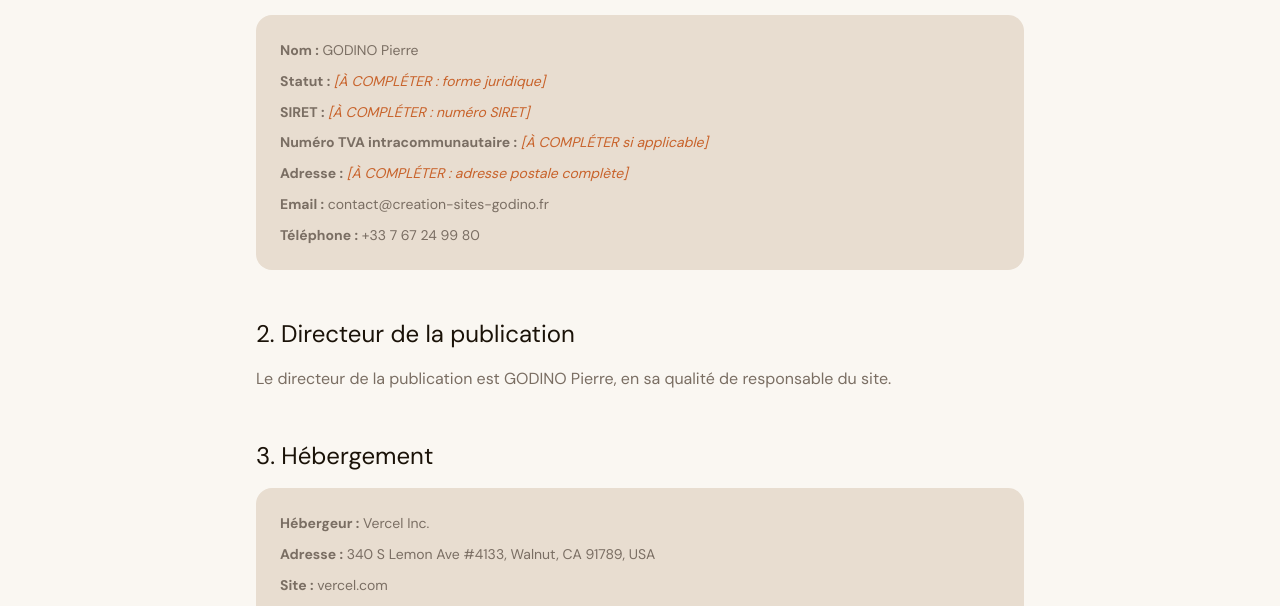
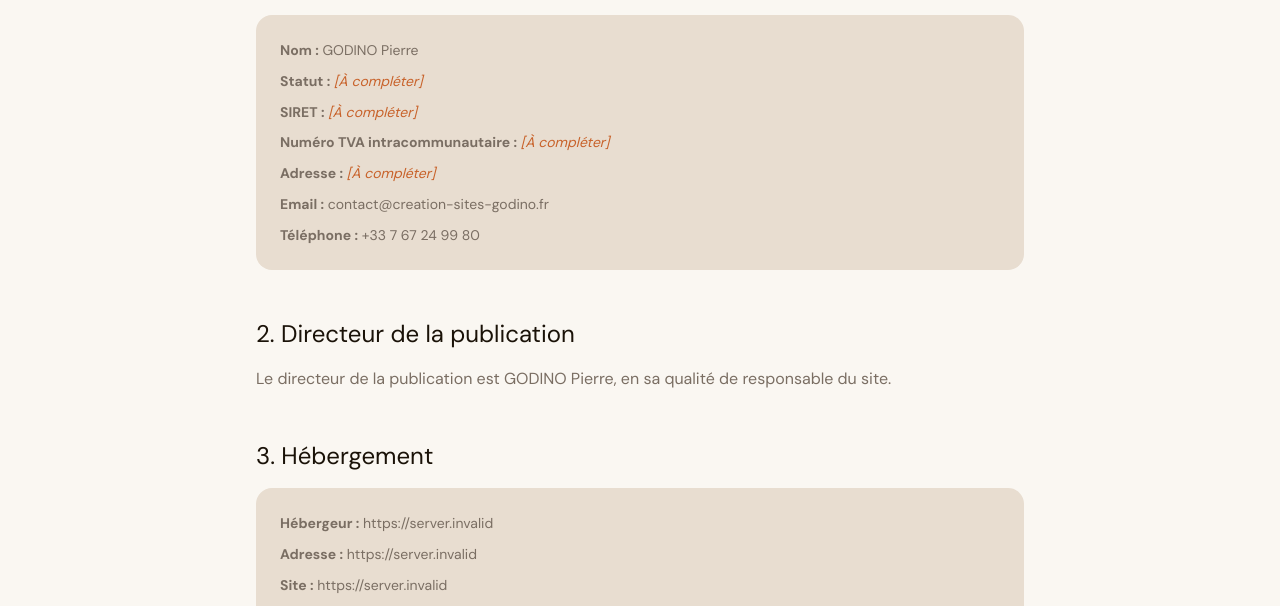
Before and after one commit to PierreG-dev/creation-sites-godino, a Next.js app: page /mentions-legales in a window 1280 px wide. Shown: the part 333-939 px from the top of the page. Built offline with nearby package versions, Linux system fonts and the light colour scheme; no server answers; a web font is replaced by a local one.

Commit message:
added env variables for legal infos

```diff
--- a/src/app/mentions-legales/page.tsx
+++ b/src/app/mentions-legales/page.tsx
@@ -8,6 +8,22 @@ export const metadata: Metadata = {
     index: false, // Page légale — pas besoin d'indexer
     follow: false,
   },
+}
+
+const TBD = <span className="text-accent italic">[À compléter]</span>
+
+const legal = {
+  statut: process.env.NEXT_PUBLIC_LEGAL_STATUT,
+  siret: process.env.NEXT_PUBLIC_LEGAL_SIRET,
+  tva: process.env.NEXT_PUBLIC_LEGAL_TVA,
+  adresse: process.env.NEXT_PUBLIC_LEGAL_ADRESSE,
+}
+
+const host = {
+  name: process.env.NEXT_PUBLIC_HOST_NAME,
+  address: process.env.NEXT_PUBLIC_HOST_ADDRESS,
+  website: process.env.NEXT_PUBLIC_HOST_WEBSITE,
+  phone: process.env.NEXT_PUBLIC_HOST_PHONE,
 }
 
 export default function MentionsLegalesPage() {
@@ -28,20 +44,10 @@ export default function MentionsLegalesPage() {
                 <h2 className="font-playfair text-2xl text-warmDark mb-4">1. Éditeur du site</h2>
                 <div className="bg-mid rounded-2xl p-6 space-y-2 text-sm">
                   <p><strong>Nom :</strong> GODINO Pierre</p>
-                  <p><strong>Statut :</strong> {/* TODO: À COMPLÉTER : Auto-entrepreneur / EURL / SARL / etc. */}
-                    <span className="text-accent italic">[À COMPLÉTER : forme juridique]</span>
-                  </p>
-                  <p><strong>SIRET :</strong> {/* TODO: À COMPLÉTER : Numéro SIRET */}
-                    <span className="text-accent italic">[À COMPLÉTER : numéro SIRET]</span>
-                  </p>
-                  <p><strong>Numéro TVA intracommunautaire :</strong>
-                    {/* TODO: À COMPLÉTER si applicable */}
-                    <span className="text-accent italic ml-1">[À COMPLÉTER si applicable]</span>
-                  </p>
-                  <p><strong>Adresse :</strong>
-                    {/* TODO: À COMPLÉTER : adresse postale */}
-                    <span className="text-accent italic ml-1">[À COMPLÉTER : adresse postale complète]</span>
-                  </p>
+                  <p><strong>Statut :</strong> {legal.statut || TBD}</p>
+                  <p><strong>SIRET :</strong> {legal.siret || TBD}</p>
+                  <p><strong>Numéro TVA intracommunautaire :</strong> {legal.tva || TBD}</p>
+                  <p><strong>Adresse :</strong> {legal.adresse || TBD}</p>
                   <p><strong>Email :</strong> contact@creation-sites-godino.fr</p>
                   <p><strong>Téléphone :</strong> +33 7 67 24 99 80</p>
                 </div>
@@ -59,10 +65,10 @@ export default function MentionsLegalesPage() {
               <section>
                 <h2 className="font-playfair text-2xl text-warmDark mb-4">3. Hébergement</h2>
                 <div className="bg-mid rounded-2xl p-6 space-y-2 text-sm">
-                  {/* TODO: À COMPLÉTER : remplacer par l'hébergeur réel */}
-                  <p><strong>Hébergeur :</strong> Vercel Inc.</p>
-                  <p><strong>Adresse :</strong> 340 S Lemon Ave #4133, Walnut, CA 91789, USA</p>
-                  <p><strong>Site :</strong> vercel.com</p>
+                  <p><strong>Hébergeur :</strong> {host.name || TBD}</p>
+                  <p><strong>Adresse :</strong> {host.address || TBD}</p>
+                  <p><strong>Site :</strong> {host.website || TBD}</p>
+                  <p><strong>Téléphone :</strong> {host.phone || TBD}</p>
                 </div>
               </section>
 
@@ -83,7 +89,7 @@ export default function MentionsLegalesPage() {
                     <h3 className="font-sans font-semibold text-warmDark mb-2">5.1 Responsable du traitement</h3>
                     <p className="text-textMuted leading-relaxed">
                       GODINO Pierre — contact@creation-sites-godino.fr
-                      {/* TODO: À COMPLÉTER : adresse postale du responsable de traitement */}
+                      {legal.adresse ? ` — ${legal.adresse}` : ''}
                     </p>
                   </div>
 
```
Also changed, not shown: 1 other file (tests, documents, lock files or other folders).
